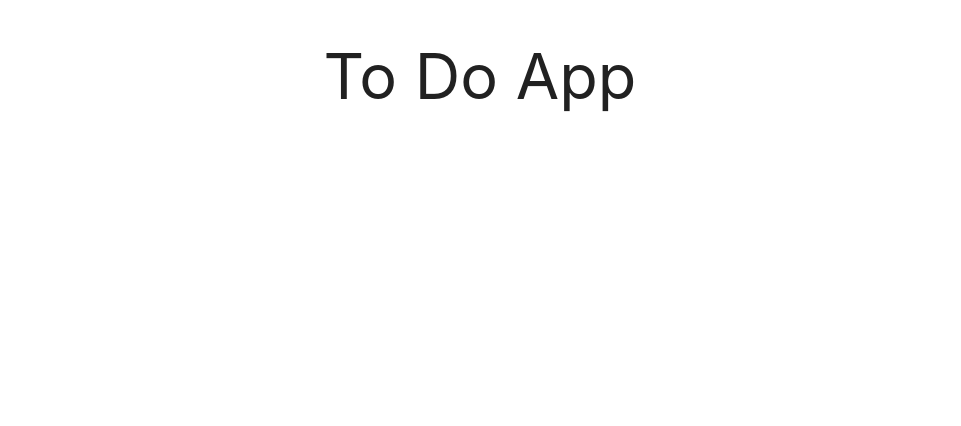
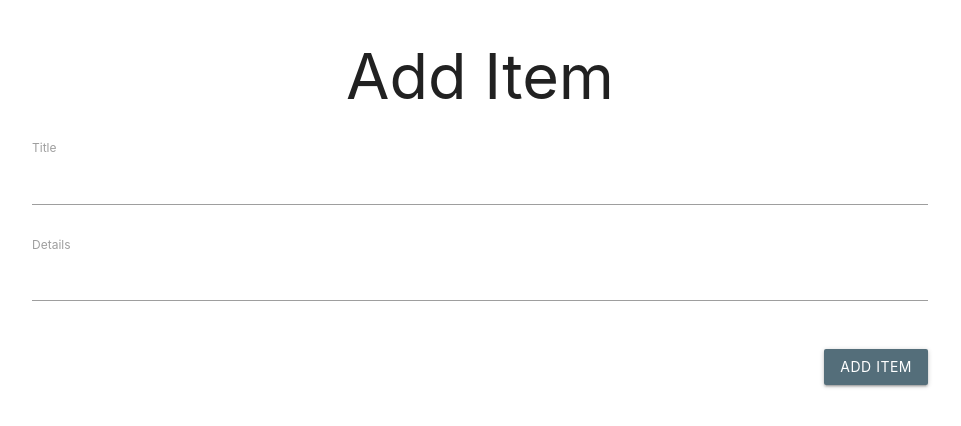
Before and after one commit to maiptran157/redux-todo-list, a React (Create React App) app: page /add in a window 1280 px wide. Shown: the top 426 px of the page, without its empty margins (160-1121 px from the left). Built offline with nearby package versions, Linux system fonts and the light colour scheme.

Commit message:
Add item form in progress

```diff
--- a/package.json
+++ b/package.json
@@ -11,6 +11,7 @@
     "react-router-dom": "^4.3.1",
     "react-scripts": "2.0.3",
     "redux": "^4.0.0",
+    "redux-form": "^7.4.2",
     "redux-promise": "^0.6.0"
   },
   "scripts": {
--- a/src/components/App.js
+++ b/src/components/App.js
@@ -1,13 +1,14 @@
 import React, { Component } from 'react';
 import { Route } from 'react-router-dom';
 import List from './list';
+import AddItem from './add_item';
 
 class App extends Component {
   render() {
     return (
       <div className="container">
-        <h1 className="center">To Do App</h1>
         <Route path="/" exact component={List} />
+        <Route path='/add' component={AddItem} />
       </div>
     );
   }
--- /dev/null
+++ b/src/components/add_item.js
@@ -0,0 +1,51 @@
+import React, { Component } from 'react';
+import { Field, reduxForm } from 'redux-form';
+
+class AddItem extends Component {
+    renderInput(props) {
+        // console.log('Render Input Arguments:', arguments);
+        //arguments is a key word in JS
+        //Tell you everything that gets passed into a function.
+        //Do not work inside a fat arrow function
+
+        console.log('Render Input Arguments:', props);
+
+        return (
+            <div className="row">
+                <div className="s12">
+                    <label htmlFor="">{props.input.name}</label>
+                    <input {...props.input} type="text" />
+                </div>
+            </div>
+        )
+    }
+
+    saveItem = (values) => {
+        console.log("Form Values:", values);
+    }
+
+    render() {
+        console.log('Add Item Props:', this.props);
+        const { handleSubmit } = this.props; //handleSubmit is a built in method
+        return (<div>
+            <h1 className="center">Add Item</h1>
+            <div className="row">
+                <div className="col-s8 offset-2">
+                    <form action="" onSubmit={handleSubmit(this.saveItem)}>
+                        <Field name="Title" component={this.renderInput} />
+                        <Field name="Details" component={this.renderInput} />
+                        <div className="row"></div>
+                        <div className="s12 right-align">
+                            <button className="btn blue-grey darken-1">Add Item</button>
+                        </div>
+                    </form>
+                </div>
+            </div>
+        </div >
+        )
+    }
+}
+
+export default reduxForm({
+    form: 'add-item'
+})(AddItem);
--- a/src/components/list.js
+++ b/src/components/list.js
@@ -1,4 +1,5 @@
 import React, { Component } from 'react';
+import { Link } from 'react-router-dom';
 import { connect } from 'react-redux';
 import { getListData } from '../actions';
 
@@ -13,9 +14,17 @@ class List extends Component {
             return <li key={item._id} className="collection-item">{item.title}</li>
         })
         return (
-            <ul className="collection">
-                {listElements}
-            </ul>
+            <div>
+                <h1 className="center">To Do App</h1>
+                <div className="row">
+                    <div className="col s12 right-align">
+                        <Link className="btn blue-grey darken-1" to="/add">Add Item</Link>
+                    </div>
+                </div>
+                <ul className="collection">
+                    {listElements}
+                </ul>
+            </div>
         )
     }
 }
--- a/src/reducers/index.js
+++ b/src/reducers/index.js
@@ -1,8 +1,10 @@
 import { combineReducers } from 'redux';
+import { reducer as formReducer } from 'redux-form';
 import listReducer from './list_reducer';
 
 const rootReducer = combineReducers({
-    list: listReducer
+    list: listReducer,
+    form: formReducer
 });
 
 //blue printing what our state will look like
```
Also changed, not shown: 1 other file (tests, documents, lock files or other folders).
